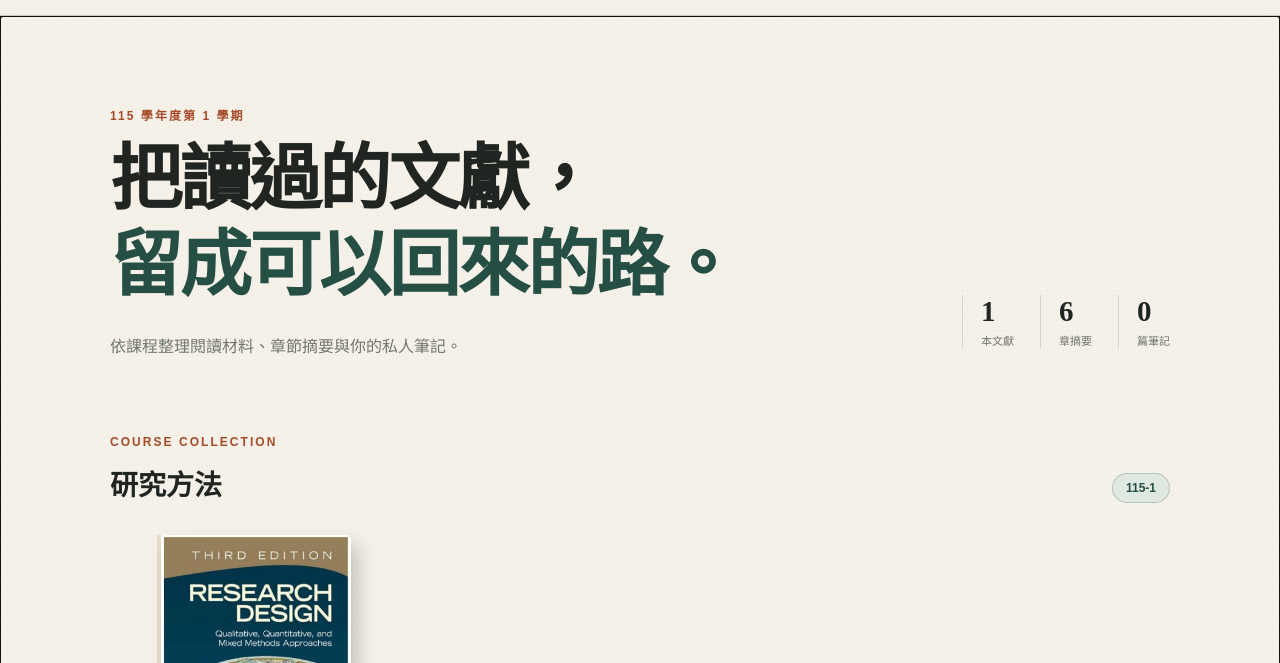
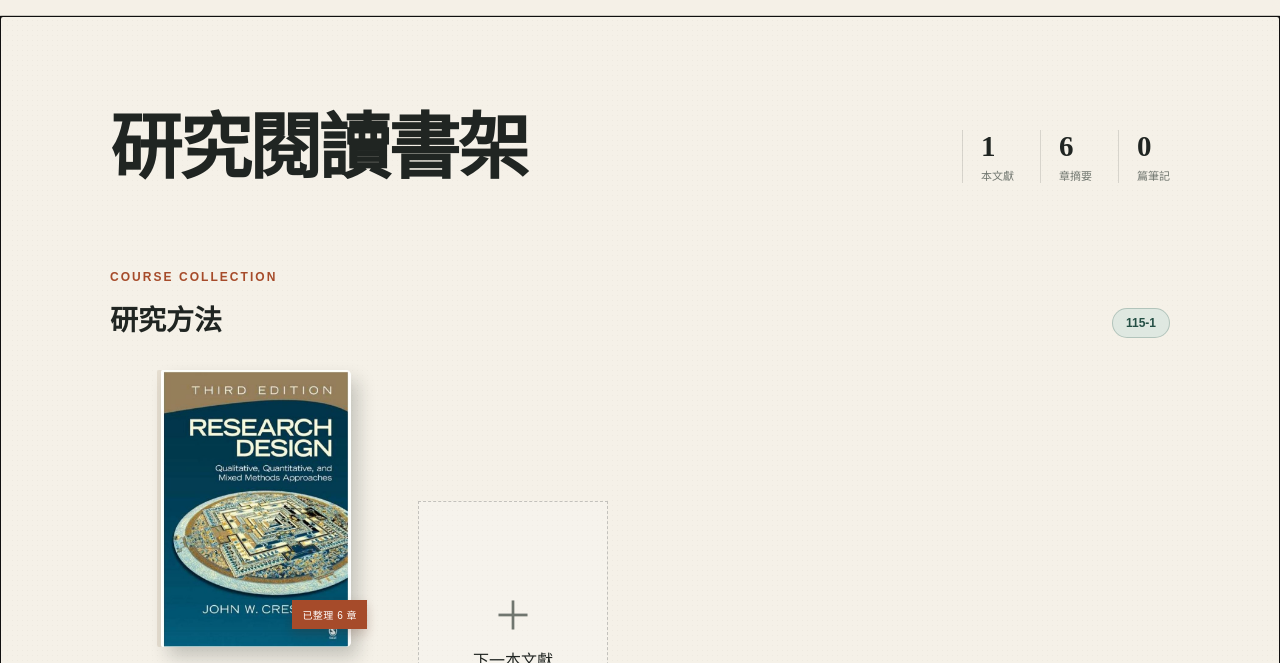
Before and after one commit to ShetouRWei/nccupjs_literature_review, a plain HTML site: page index.html in a window 1280 px wide. Shown: the part 62-725 px from the top of the page. Drawn offline with Linux system fonts and the light colour scheme.

Commit message:
Simplify homepage heading

```diff
--- a/index.html
+++ b/index.html
@@ -36,9 +36,7 @@
       <section class="home-view view-enter">
         <div class="hero">
           <div>
-            <p class="eyebrow">115 學年度第 1 學期</p>
-            <h1>把讀過的文獻，<br /><em>留成可以回來的路。</em></h1>
-            <p class="hero-copy">依課程整理閱讀材料、章節摘要與你的私人筆記。</p>
+            <h1>研究閱讀書架</h1>
           </div>
           <div class="hero-stats" aria-label="書架統計">
             <div><strong id="book-count">1</strong><span>本文獻</span></div>
```
